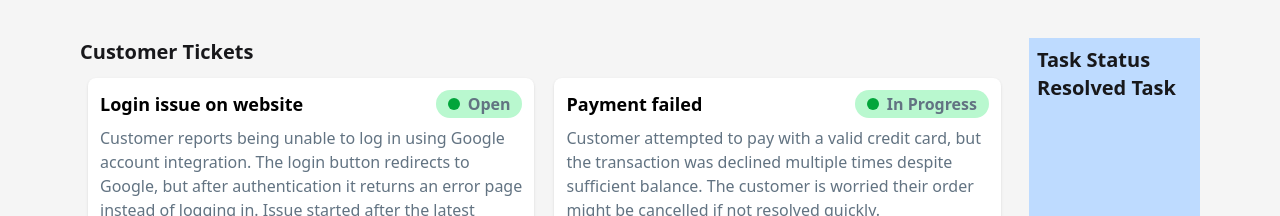
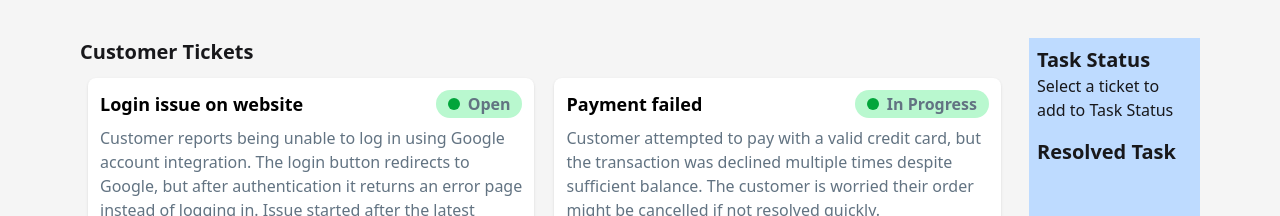
Before and after one commit to Arifwazed/Customer-Support-Zone-Project, a React (Vite) app: page / in a window 1280 px wide. Shown: the part 415-631 px from the top of the page. Built offline with nearby package versions, Linux system fonts and the light colour scheme.

Commit message:
task updated

```diff
--- a/src/App.jsx
+++ b/src/App.jsx
@@ -16,7 +16,8 @@ function App() {
   const [task,setTask] = useState([]);
   // console.log(task)
   const [resolve,setResolve] = useState([]);
-  console.log('Resolve values: ' ,resolve)
+  // console.log('Resolve values: ' ,resolve)
+  const [toggle,setToggle] = useState(false)
   const removeTask = (data) => {
     console.log('Remove action')
     const filterTask = task.filter(c => c.id !== data.id);
@@ -34,12 +35,12 @@ function App() {
         <div>
         <h1 className='font-semibold text-xl '>Customer Tickets</h1>
         <Suspense fallback={<span className="loading loading-spinner loading-xl"></span>}>
-        <Customers customerPromise={customerPromise} setTask={setTask} task={task}></Customers>
+        <Customers customerPromise={customerPromise} setTask={setTask} task={task} setToggle={setToggle}></Customers>
         </Suspense>
         </div>
         <div className='md:w-[600px] bg-blue-200 p-2'>
           {/* <div><h1 className='font-semibold text-xl '>Task Status</h1></div> */}
-          <Task task={task} removeTask={removeTask} resolve={resolve} setResolve={setResolve}></Task>
+          <Task task={task} removeTask={removeTask} resolve={resolve} setResolve={setResolve} toggle={toggle}></Task>
           {/* <div><h1 className='font-semibold text-xl '>Resolved Task</h1></div> */}
           <Resolve resolve={resolve}></Resolve>
         </div>
--- a/src/component/customer/Customer.jsx
+++ b/src/component/customer/Customer.jsx
@@ -1,9 +1,10 @@
 import React from 'react';
 import calenderImg from "../../assets/calendar.png"
 
-const Customer = ({customer,setTask,task}) => {
+const Customer = ({customer,setTask,task,setToggle}) => {
     const handletask = (taskData) => {
         setTask([...task,taskData]);
+        setToggle(true);
     }
     // console.log(customer)
     return (
--- a/src/component/customer/Customers.jsx
+++ b/src/component/customer/Customers.jsx
@@ -2,7 +2,7 @@ import React, { use } from "react";
 import Customer from "./Customer";
 
 
-const Customers = ({ customerPromise,setTask,task }) => {
+const Customers = ({ customerPromise,setTask,task,setToggle }) => {
   const customerData = use(customerPromise);
   // console.log(customerData)
   return (
@@ -54,7 +54,7 @@ const Customers = ({ customerPromise,setTask,task }) => {
         </div>
       </div> */}
       {
-        customerData.map(customer => <Customer customer={customer} setTask={setTask} task={task}></Customer>)
+        customerData.map(customer => <Customer customer={customer} setTask={setTask} task={task} setToggle={setToggle}></Customer>)
       }
 
     </div>
--- a/src/component/resolve_task/Resolve.jsx
+++ b/src/component/resolve_task/Resolve.jsx
@@ -3,8 +3,8 @@ import ResolveCard from './ResolveCard';
 
 const Resolve = ({resolve}) => {
     return (
-        <div>
-            <h1 className='font-semibold text-xl '>Resolved Task</h1>
+        <div className='my-4'>
+            <h1 className='font-semibold text-xl'>Resolved Task</h1>
             {
                 resolve.map(card => <ResolveCard card={card}></ResolveCard>)
             }
--- a/src/component/task/Task.jsx
+++ b/src/component/task/Task.jsx
@@ -1,7 +1,7 @@
 import React from 'react';
 import TaskCard from './TaskCard';
 
-const Task = ({task,removeTask,setResolve,resolve}) => {
+const Task = ({task,removeTask,setResolve,resolve,toggle}) => {
     // console.log("task in taskfiled",task)
     return (
         <div>
@@ -12,7 +12,8 @@ const Task = ({task,removeTask,setResolve,resolve}) => {
             </div> */}
 
             {
-                task.map(card => <TaskCard card={card} removeTask={removeTask} setResolve={setResolve} resolve={resolve}></TaskCard>)
+                toggle ?
+                task.map(card => <TaskCard card={card} removeTask={removeTask} setResolve={setResolve} resolve={resolve}></TaskCard>) : <h1>Select a ticket to add to Task Status</h1>
             }
         </div>
     );
```
